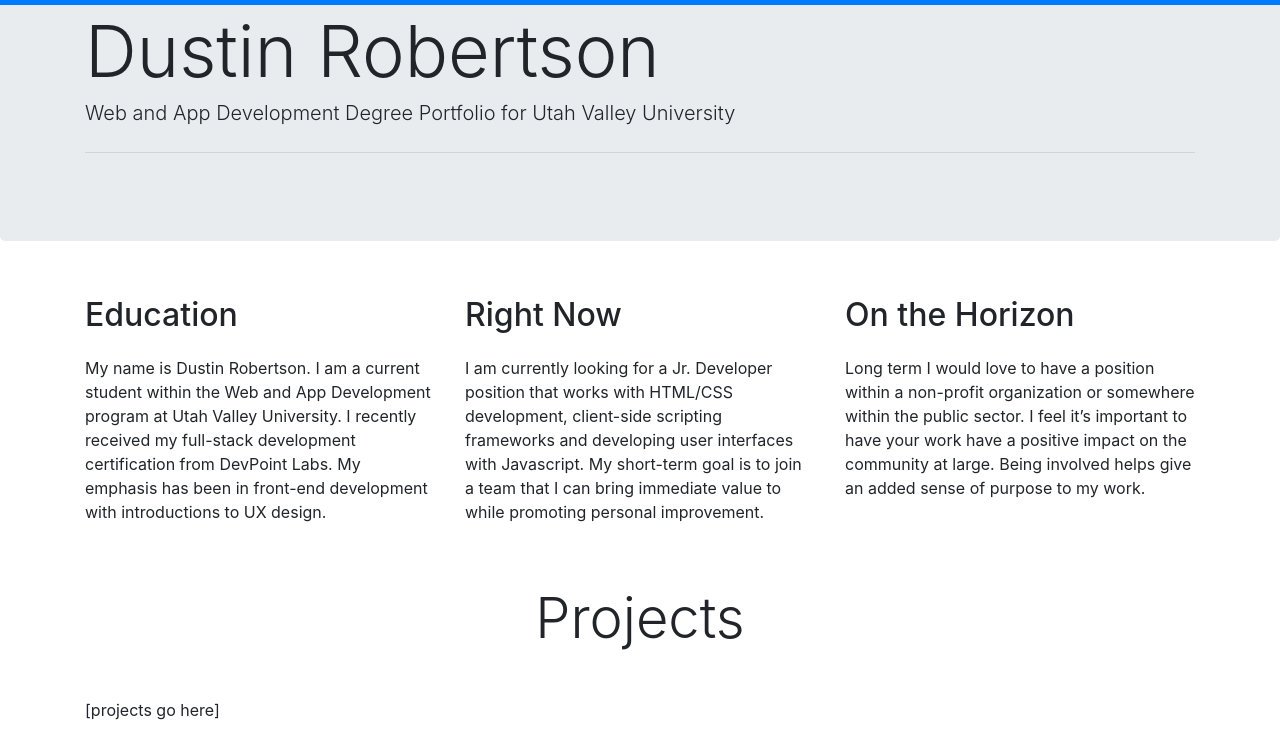
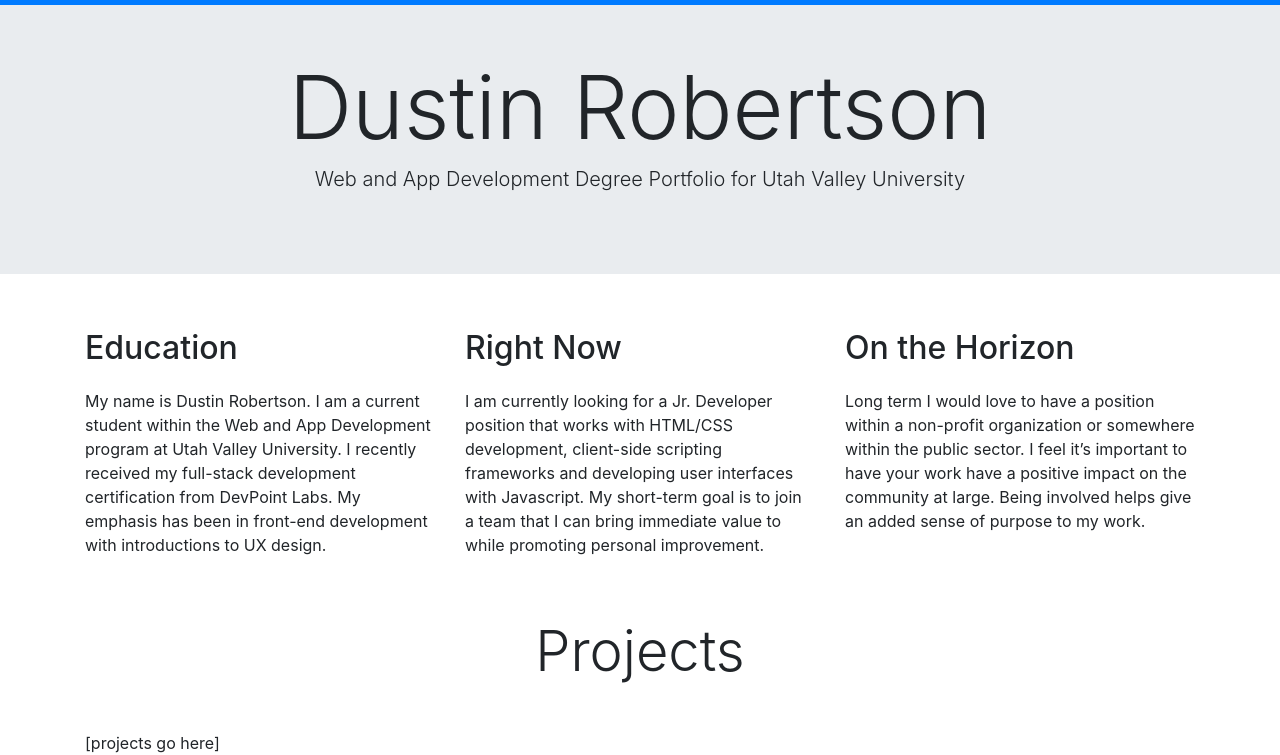
Before and after one commit to dustinur/dgmPortfolio, a plain HTML site: page index.html in a window 1280 px wide. Shown: the part 53-808 px from the top of the page. Drawn offline with nearby package versions, Linux system fonts and the light colour scheme.

Commit message:
Jumbotron Update

```diff
--- a/index.html
+++ b/index.html
@@ -12,7 +12,7 @@
   <body>
 
     <!-- navbar -->
-    <nav class="navbar navbar-expand-lg navbar-dark bg-primary fixed-top" style="background-color: #e3f2fd;">
+    <nav class="navbar navbar-expand-lg navbar-dark bg-primary fixed-top">
       <div class="container">
         <a class="navbar-brand order-1 mr-0" href="#">
           <img src="img/logoName.png" height="30" alt="Uriah">
@@ -33,11 +33,10 @@
     <!-- /navbar -->
 
     <!-- jumbotron -->
-    <div class="jumbotron">
-      <div class="container">
-        <h1 class="display-3">Dustin Robertson</h1>
+    <div class="jumbotron jumbotron-fluid">
+      <div class="container text-sm-center pt-5">
+        <h1 class="display-2">Dustin Robertson</h1>
         <p class="lead">Web and App Development Degree Portfolio for Utah Valley University</p>
-        <hr class="my-4">
       </div>
     </div>
     <!-- /jumbotron -->
```
